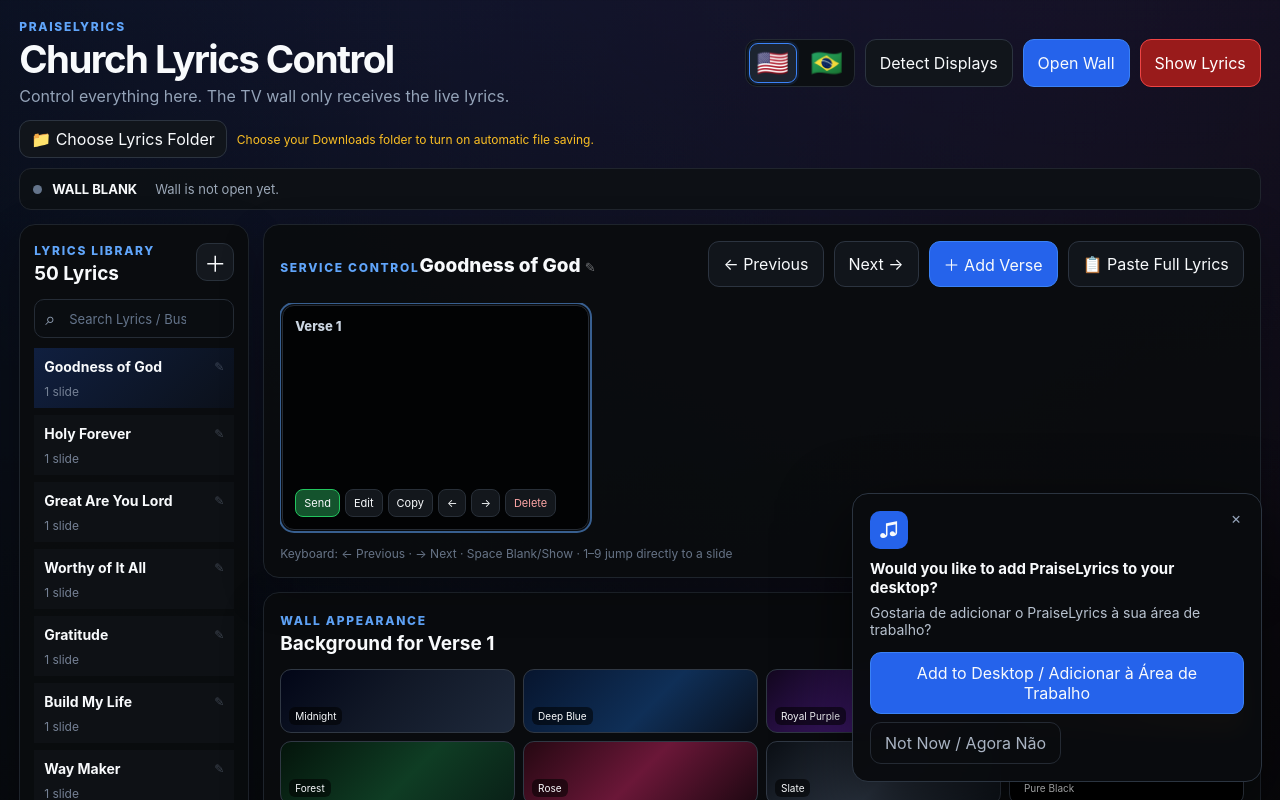
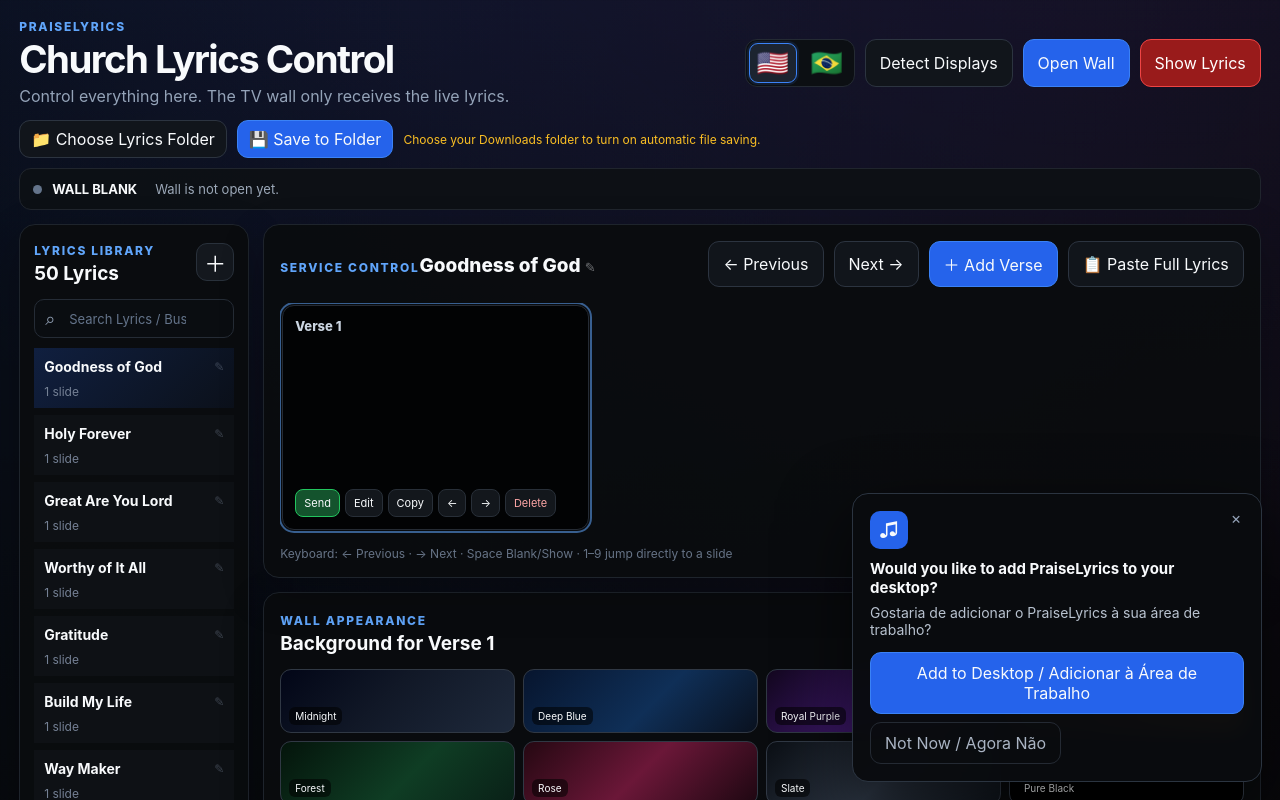
Before and after one commit to ValdemirJunior2020/PraiseLyrics, a React (Vite) app: page / in a window 1280 px wide. Shown: the top 800 px of the page. Built offline with nearby package versions, Linux system fonts and the light colour scheme.

Commit message:
Add manual Save to Folder for lyrics

```diff
--- a/src/App.jsx
+++ b/src/App.jsx
@@ -80,6 +80,7 @@ const COPY = {
     renameLyrics: 'Rename Lyrics',
     deleteLyrics: 'Delete Lyrics',
     chooseFolder: 'Choose Lyrics Folder',
+    saveToFolder: 'Save to Folder',
     folderHelp: 'Choose Downloads once. PraiseLyrics will save the complete library there automatically.',
     tvWall: 'TV Wall',
     chooseDisplay: 'Choose after Detect Displays',
@@ -132,6 +133,7 @@ const COPY = {
     folderNeeded: 'Choose your Downloads folder to turn on automatic file saving.',
     saveError: 'Could not save the Lyrics library. Choose the folder again.',
     saved: 'Saved',
+    savedNow: 'Saved to folder now',
     saving: 'Saving…',
     loadError: 'The Lyrics library file could not be read.',
     browserNoFolder: 'Automatic file saving needs Chrome or Edge. Use one of those browsers for the church computer.',
@@ -163,6 +165,7 @@ const COPY = {
     renameLyrics: 'Renomear Letra',
     deleteLyrics: 'Excluir Letra',
     chooseFolder: 'Escolher Pasta das Letras',
+    saveToFolder: 'Salvar na Pasta',
     folderHelp: 'Escolha Downloads uma vez. O PraiseLyrics salvará toda a biblioteca automaticamente lá.',
     tvWall: 'Telão',
     chooseDisplay: 'Escolha após Detectar Telas',
@@ -215,6 +218,7 @@ const COPY = {
     folderNeeded: 'Escolha sua pasta Downloads para ativar o salvamento automático.',
     saveError: 'Não foi possível salvar a biblioteca. Escolha a pasta novamente.',
     saved: 'Salvo',
+    savedNow: 'Salvo na pasta agora',
     saving: 'Salvando…',
     loadError: 'Não foi possível ler o arquivo da biblioteca.',
     browserNoFolder: 'O salvamento automático precisa do Chrome ou Edge no computador da igreja.',
@@ -535,6 +539,70 @@ function ControlView() {
     }
   }
 
+  function downloadLibraryBackup() {
+    const payload = {
+      version: 2,
+      savedAt: new Date().toISOString(),
+      activeLyricsId: lyrics?.id || lyricsList[0]?.id || '',
+      lyrics: lyricsList,
+      style,
+    };
+    const blob = new Blob([JSON.stringify(payload, null, 2)], { type: 'application/json' });
+    const url = URL.createObjectURL(blob);
+    const link = document.createElement('a');
+    link.href = url;
+    link.download = LIBRARY_FILE;
+    document.body.appendChild(link);
+    link.click();
+    link.remove();
+    setTimeout(() => URL.revokeObjectURL(url), 1000);
+    setSaveStatus(`${t.savedNow} ✓`);
+  }
+
+  async function saveToFolderNow() {
+    const payload = {
+      version: 2,
+      savedAt: new Date().toISOString(),
+      activeLyricsId: lyrics?.id || lyricsList[0]?.id || '',
+      lyrics: lyricsList,
+      style,
+    };
+
+    if (!window.showDirectoryPicker) {
+      downloadLibraryBackup();
+      return;
+    }
+
+    try {
+      setSaveStatus(t.saving);
+      let handle = directoryHandle;
+
+      if (!handle) {
+        handle = await window.showDirectoryPicker({ mode: 'readwrite', startIn: 'downloads' });
+        await storeDirectoryHandle(handle);
+      } else {
+        let permission = await handle.queryPermission?.({ mode: 'readwrite' });
+        if (permission !== 'granted' && handle.requestPermission) {
+          permission = await handle.requestPermission({ mode: 'readwrite' });
+        }
+        if (permission !== 'granted') {
+          handle = await window.showDirectoryPicker({ mode: 'readwrite', startIn: 'downloads' });
+          await storeDirectoryHandle(handle);
+        }
+      }
+
+      await writeLibrary(handle, payload);
+      setDirectoryHandle(handle);
+      setFolderReady(true);
+      setSaveStatus(`${t.savedNow} ✓`);
+    } catch (error) {
+      if (error?.name !== 'AbortError') {
+        setFolderReady(false);
+        setSaveStatus(t.saveError);
+      }
+    }
+  }
+
   async function installDesktop() {
     if (!installPrompt) {
       setInstallMessage(t.installFallback);
@@ -744,6 +812,7 @@ function ControlView() {
 
       <div className="savebar">
         <button className="secondary compact" onClick={chooseLyricsFolder}>📁 {t.chooseFolder}</button>
+        <button className="primary compact" onClick={saveToFolderNow}>💾 {t.saveToFolder}</button>
         <span className={folderReady ? 'save-state ready' : 'save-state'}>{saveStatus}</span>
       </div>
 
```
